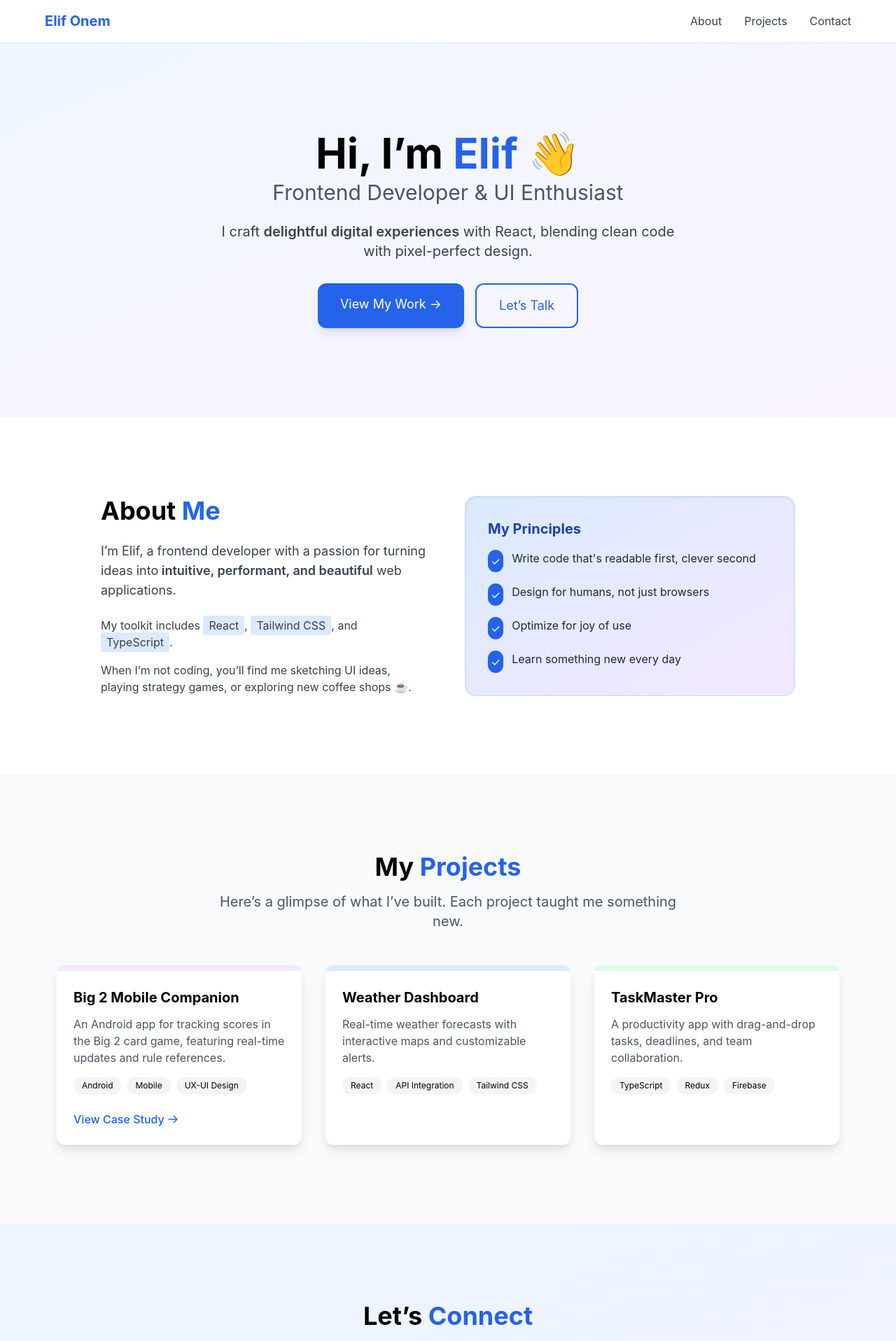
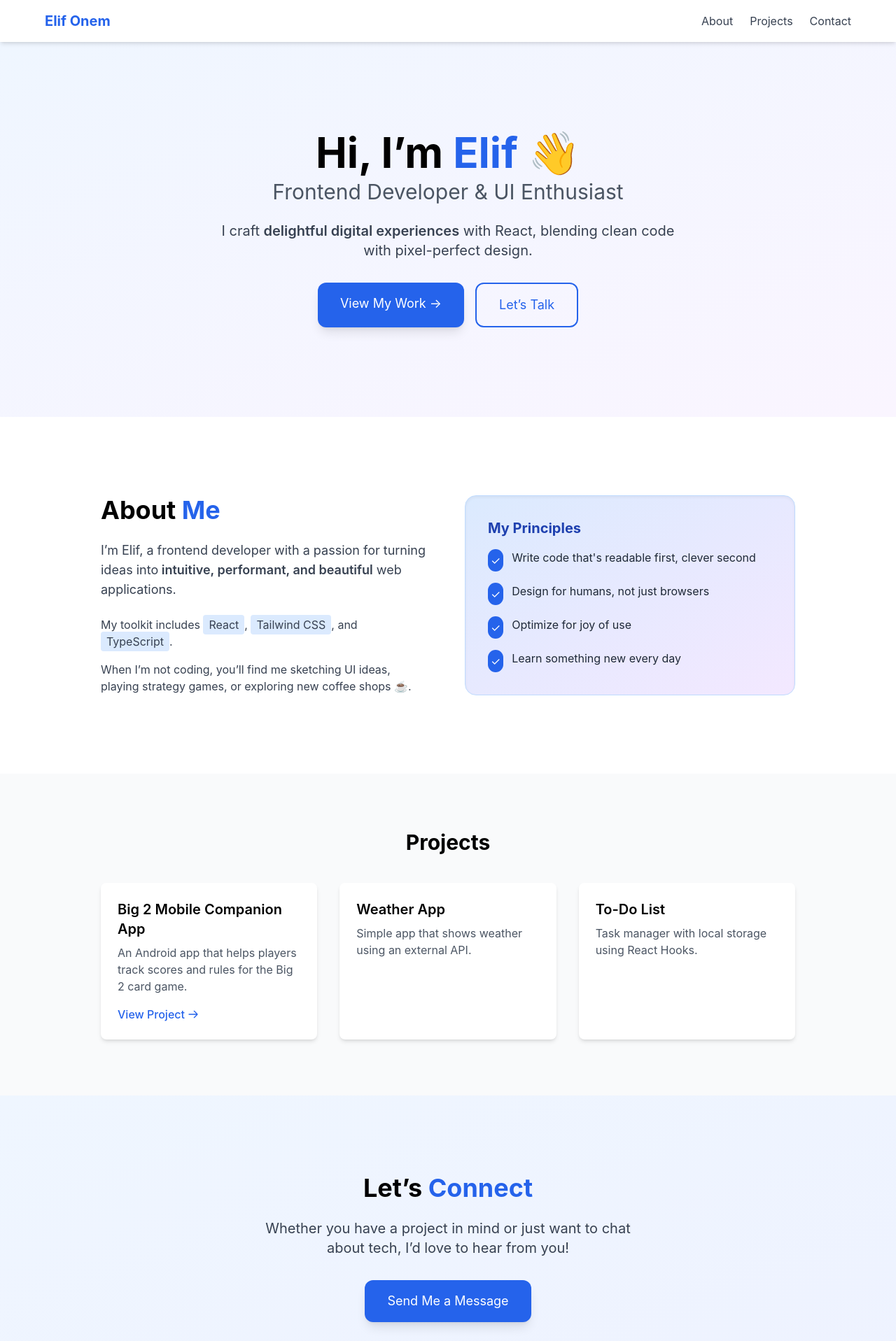
Before and after one commit to elfnronm/personalwebsite, a React (Create React App) app: page / in a window 1280 px wide. Shown: the top 1917 px of the page at 70% size. Built offline with nearby package versions, Linux system fonts and the light colour scheme.

Commit message:
navbar fixed

```diff
--- a/src/App.js
+++ b/src/App.js
@@ -1,40 +1,49 @@
+import { lazy, Suspense } from "react";
 import { BrowserRouter as Router, Routes, Route } from "react-router-dom";
-import React from "react";
 import Navbar from "./components/Navbar";
 import Hero from "./components/Hero";
 import About from "./components/About";
 import Projects from "./components/Projects";
 import Contact from "./components/Contact";
-import Big2 from "./pages/Big2";
 
+// Lazy load the Big2 component
+const Big2 = lazy(() => import("./pages/Big2"));
 
 function App() {
   return (
-   <>
     <Router>
-
       <Navbar />
+      <Suspense
+        fallback={
+          <div className="min-h-screen flex items-center justify-center bg-white">
+            <div className="animate-spin rounded-full h-12 w-12 border-t-2 border-b-2 border-blue-600"></div>
+          </div>
+        }
+      >
         <Routes>
-          <Route path="/" element={
+          <Route
+            path="/"
+            element={
               <>
                 <Hero />
                 <About />
                 <Projects />
                 <Contact />
+              </>
+            }
+          />
 
-
-          </>
-          } />
-
-          <Route path="/projects/Big2" element={<Big2 />} />
-
+          <Route
+            path="/projects/Big2"
+            element={
+              <div className="page-transition">
+                <Big2 />
+              </div>
+            }
+          />
         </Routes>
-
+      </Suspense>
     </Router>
-
-
-
-    </>
   );
 }
 
--- a/src/components/Navbar.jsx
+++ b/src/components/Navbar.jsx
@@ -1,65 +1,40 @@
-import React, { useState } from "react";
+import React from "react";
+import { Link } from "react-router-dom";
 import { motion } from "framer-motion";
 
 const Navbar = () => {
-  const [isMenuOpen, setIsMenuOpen] = useState(false);
-
   return (
-    <nav className="bg-white/80 backdrop-blur-md shadow-sm p-4 sticky top-0 z-50 border-b border-gray-100">
+    <nav className="bg-white shadow-md p-4 sticky top-0 z-10">
       <div className="max-w-6xl mx-auto flex justify-between items-center">
-        <motion.a
-          href="#"
-          className="text-xl font-bold text-blue-600"
+        <motion.div
           whileHover={{ scale: 1.05 }}
+          whileTap={{ scale: 0.95 }}
+        >
+          <Link
+            to="/"
+            className="text-xl font-bold text-blue-600 hover:text-blue-800 transition-colors"
           >
             Elif Onem
-        </motion.a>
+          </Link>
+        </motion.div>
 
-        {/* Desktop Menu */}
-        <ul className="hidden md:flex gap-8 text-gray-700">
-          {['About', 'Projects', 'Contact'].map((item) => (
-            <li key={item}>
-              <motion.a
-                href={`#${item.toLowerCase()}`}
-                className="hover:text-blue-600 transition-colors"
-                whileHover={{ y: -2 }}
-              >
-                {item}
-              </motion.a>
-            </li>
-          ))}
-        </ul>
-
-        {/* Mobile Menu Button */}
-        <button
-          className="md:hidden text-gray-700"
-          onClick={() => setIsMenuOpen(!isMenuOpen)}
-        >
-          ☰
-        </button>
-
-        {/* Mobile Menu */}
-        {isMenuOpen && (
-          <motion.div
-            initial={{ opacity: 0, y: -20 }}
-            animate={{ opacity: 1, y: 0 }}
-            className="md:hidden absolute top-16 left-0 right-0 bg-white shadow-lg p-4"
-          >
-            <ul className="space-y-4">
-              {['About', 'Projects', 'Contact'].map((item) => (
-                <li key={item}>
-                  <a
-                    href={`#${item.toLowerCase()}`}
-                    className="block py-2 hover:text-blue-600"
-                    onClick={() => setIsMenuOpen(false)}
-                  >
-                    {item}
+        <ul className="flex gap-6 text-gray-700">
+          <li>
+            <a href="#about" className="hover:text-blue-600 transition-colors">
+              About
             </a>
           </li>
-              ))}
+          <li>
+            <a href="#projects" className="hover:text-blue-600 transition-colors">
+              Projects
+            </a>
+          </li>
+          <li>
+            <a href="#contact" className="hover:text-blue-600 transition-colors">
+              Contact
+            </a>
+          </li>
         </ul>
-          </motion.div>
-        )}
       </div>
     </nav>
   );
--- a/src/components/Projects.jsx
+++ b/src/components/Projects.jsx
@@ -1,80 +1,71 @@
-import React from "react";
+import React, { useState } from "react";
+import { Link } from "react-router-dom";
 import { motion } from "framer-motion";
-import { Link } from "react-router-dom";
+
+const Projects = () => {
+  const [loadingProject, setLoadingProject] = useState(null);
 
   const projects = [
     {
-    title: "Big 2 Mobile Companion",
-    description: "An Android app for tracking scores in the Big 2 card game, featuring real-time updates and rule references.",
-    tags: ["Android", "Mobile", "UX-UI Design"],
+      title: "Big 2 Mobile Companion App",
+      description: "An Android app that helps players track scores and rules for the Big 2 card game.",
       link: "/projects/big2",
-    accent: "bg-purple-100 text-purple-800"
     },
     {
-    title: "Weather Dashboard",
-    description: "Real-time weather forecasts with interactive maps and customizable alerts.",
-    tags: ["React", "API Integration", "Tailwind CSS"],
-    accent: "bg-blue-100 text-blue-800"
+      title: "Weather App",
+      description: "Simple app that shows weather using an external API.",
     },
     {
-    title: "TaskMaster Pro",
-    description: "A productivity app with drag-and-drop tasks, deadlines, and team collaboration.",
-    tags: ["TypeScript", "Redux", "Firebase"],
-    accent: "bg-green-100 text-green-800"
-  }
+      title: "To-Do List",
+      description: "Task manager with local storage using React Hooks.",
+    },
   ];
 
-const Projects = () => {
   return (
-    <section className="bg-gray-50 py-28" id="projects">
-      <div className="max-w-6xl mx-auto px-4">
-        <motion.div
-          initial={{ opacity: 0 }}
-          whileInView={{ opacity: 1 }}
-          transition={{ duration: 0.6 }}
-          viewport={{ once: true }}
-        >
-          <h2 className="text-3xl md:text-4xl font-bold mb-4 text-center">
-            My <span className="text-blue-600">Projects</span>
-          </h2>
-          <p className="text-xl text-gray-600 mb-12 text-center max-w-2xl mx-auto">
-            Here’s a glimpse of what I’ve built. Each project taught me something new.
-          </p>
+    <section className="bg-gray-50 py-20" id="projects">
+      <div className="max-w-5xl mx-auto px-4">
+        <h2 className="text-3xl font-bold mb-10 text-center">Projects</h2>
 
-          <div className="grid md:grid-cols-2 lg:grid-cols-3 gap-8">
+        {/* Loading Overlay */}
+        {loadingProject && (
+          <div className="fixed inset-0 bg-white/80 z-50 flex items-center justify-center">
+            <div className="text-center">
+              <div className="animate-spin rounded-full h-12 w-12 border-t-2 border-b-2 border-blue-600 mx-auto mb-4"></div>
+              <p className="text-gray-700">Loading {loadingProject}...</p>
+            </div>
+          </div>
+        )}
+
+        <div className="grid md:grid-cols-3 gap-8">
           {projects.map((project, index) => (
             <motion.div
               key={index}
-                whileHover={{ y: -8 }}
-                className="bg-white rounded-xl shadow-lg overflow-hidden border border-gray-100"
+              whileHover={{ y: -5 }}
+              className="bg-white p-6 rounded-lg shadow-md"
             >
-                <div className={`h-2 ${project.accent}`}></div>
-                <div className="p-6">
-                  <h3 className="text-xl font-bold mb-3">{project.title}</h3>
+              <h3 className="text-xl font-semibold mb-2">{project.title}</h3>
               <p className="text-gray-600 mb-4">{project.description}</p>
-                  <div className="flex flex-wrap gap-2 mb-6">
-                    {project.tags.map((tag, i) => (
-                      <span key={i} className="text-xs bg-gray-100 px-3 py-1 rounded-full">
-                        {tag}
-                      </span>
-                    ))}
-                  </div>
+
               {project.link && (
                 <Link
                   to={project.link}
-                      className="text-blue-600 hover:text-blue-800 font-medium inline-flex items-center"
+                  onClick={() => setLoadingProject(project.title)}
+                  className="inline-flex items-center text-blue-600 hover:text-blue-800 font-medium"
                 >
-                      View Case Study
-                      <svg className="w-4 h-4 ml-1" fill="none" stroke="currentColor" viewBox="0 0 24 24">
+                  View Project
+                  <svg
+                    className="w-4 h-4 ml-1"
+                    fill="none"
+                    stroke="currentColor"
+                    viewBox="0 0 24 24"
+                  >
                     <path strokeLinecap="round" strokeLinejoin="round" strokeWidth="2" d="M14 5l7 7m0 0l-7 7m7-7H3"></path>
                   </svg>
                 </Link>
               )}
-                </div>
             </motion.div>
           ))}
         </div>
-        </motion.div>
       </div>
     </section>
   );
```
Lines whose indentation alone changed are shown as unchanged.
